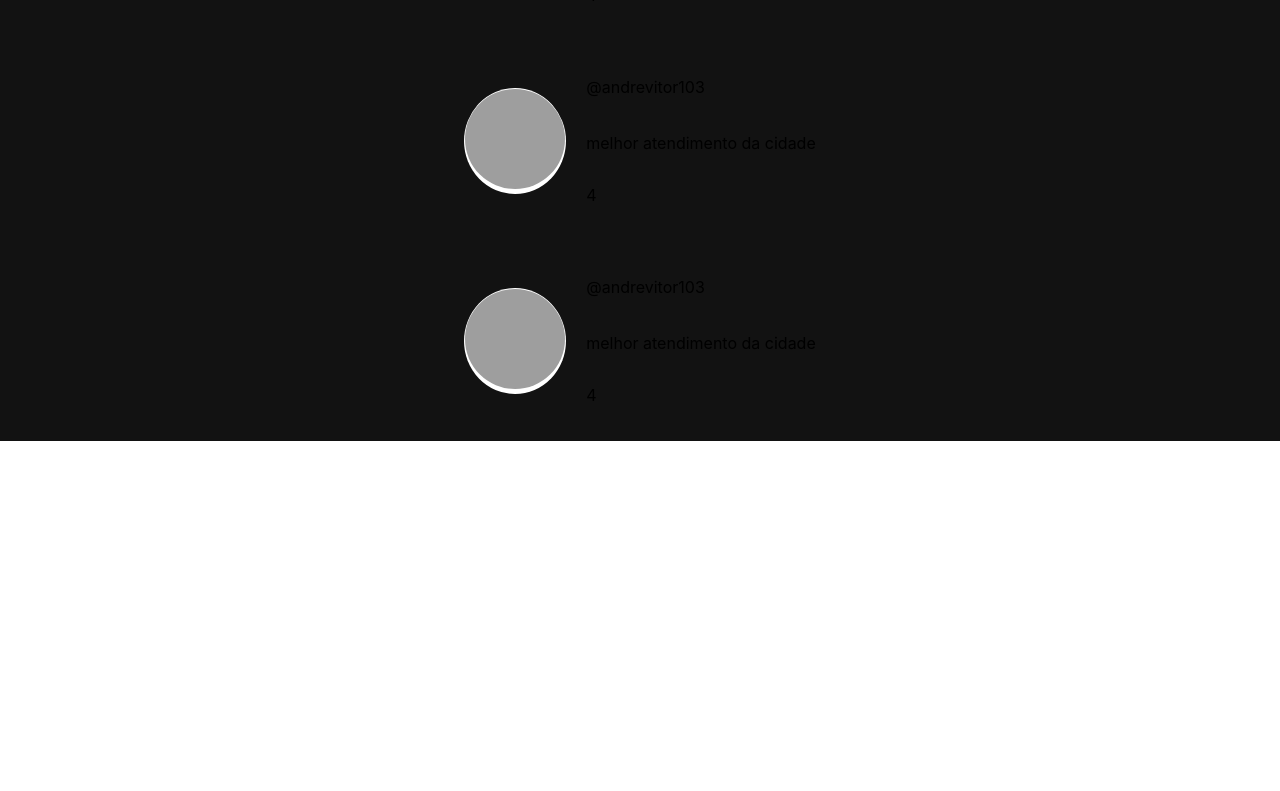
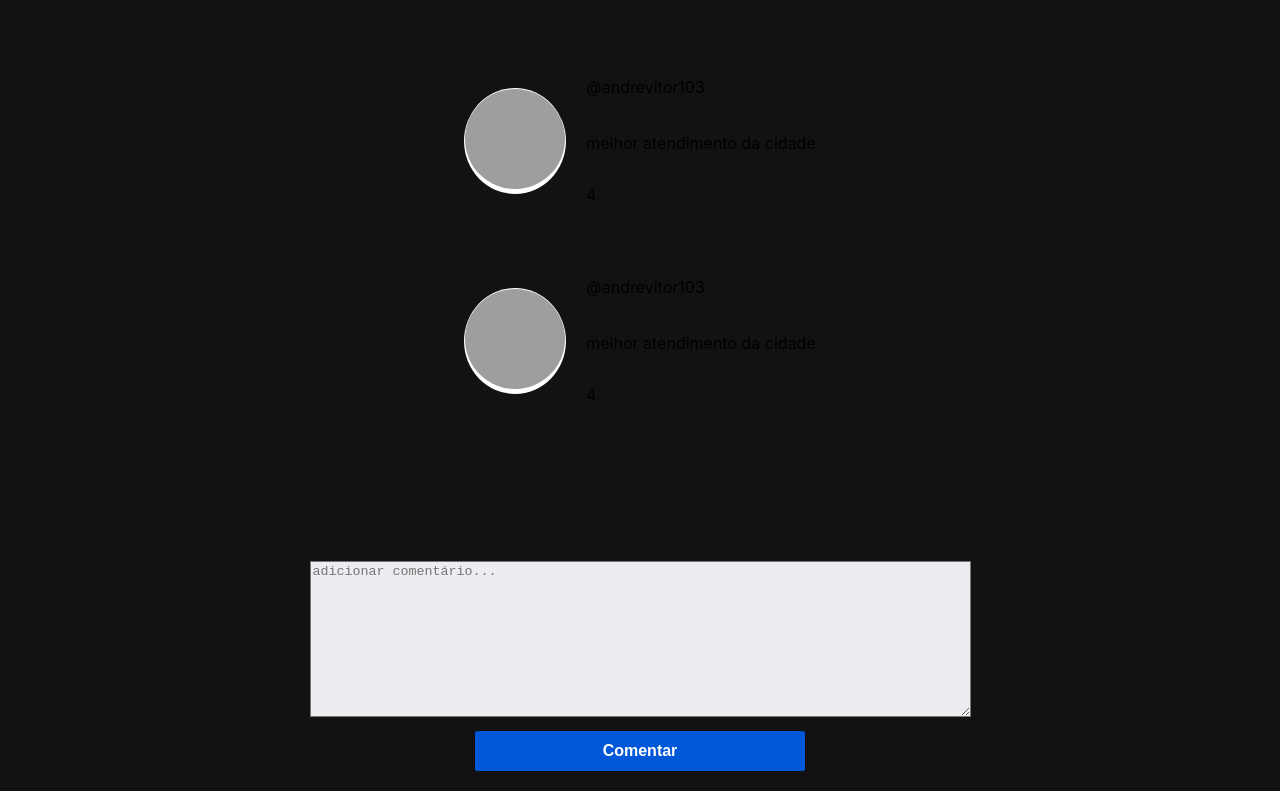
Before and after one commit to andrevitor103/App-food-time-React-JS, a React (Vite) app in the folder app-food-time/: page / in a window 1280 px wide. Shown: the part 1419-2210 px from the top of the page. Before the commit the page ends 1960 px from the top, so only its background shows below. Built offline with nearby package versions, Linux system fonts and the light colour scheme; grey boxes are pictures that could not be loaded; the HTML template or start-up script is replaced by a standard one.

Commit message:
Componente de formulário dos comentários

```diff
--- a/app-food-time/src/App.tsx
+++ b/app-food-time/src/App.tsx
@@ -1,5 +1,5 @@
 import styles from "./AppMain.module.scss";
-import { Comment } from "./components/Comments";
+import { CommentForm } from "./components/CommentsForm";
 import { Header } from "./components/Header";
 import { ListComments } from "./components/ListComments";
 import { SnackList } from "./components/SnackList";
@@ -10,6 +10,7 @@ function App() {
       <Header />
       <SnackList />
       <ListComments />
+      <CommentForm />
     </div>
   );
 }
--- /dev/null
+++ b/app-food-time/src/components/CommentsForm/index.tsx
@@ -0,0 +1,23 @@
+import React from "react";
+import styles from "./styles.module.scss";
+
+function CommentForm() {
+  return (
+    <div className={styles.CommentFormWrapper}>
+      <form className={styles.CommentForm}>
+        <div className={styles.commentFormComment}>
+          <textarea
+            name="comment"
+            id="comment"
+            cols={80}
+            rows={10}
+            placeholder="adicionar comentário..."
+          />
+        </div>
+        <button>Comentar</button>
+      </form>
+    </div>
+  );
+}
+
+export { CommentForm };
--- /dev/null
+++ b/app-food-time/src/components/CommentsForm/styles.module.scss
@@ -0,0 +1,34 @@
+.CommentFormWrapper {
+  display: flex;
+  flex-direction: column;
+  align-items: center;
+  padding: 20px;
+
+  .CommentForm {
+    display: flex;
+    flex-direction: column;
+  }
+
+  .commentFormComment {
+    padding-bottom: 10px;
+    textarea {
+      background-color: #ebedf0;
+    }
+  }
+
+  button {
+    background-color: #0057d8;
+    color: white;
+
+    font-size: 16px;
+    font-weight: bold;
+
+    width: 50%;
+    height: 40px;
+
+    margin: 0 auto;
+
+    border: 0px;
+    border-radius: 2%;
+  }
+}
```
